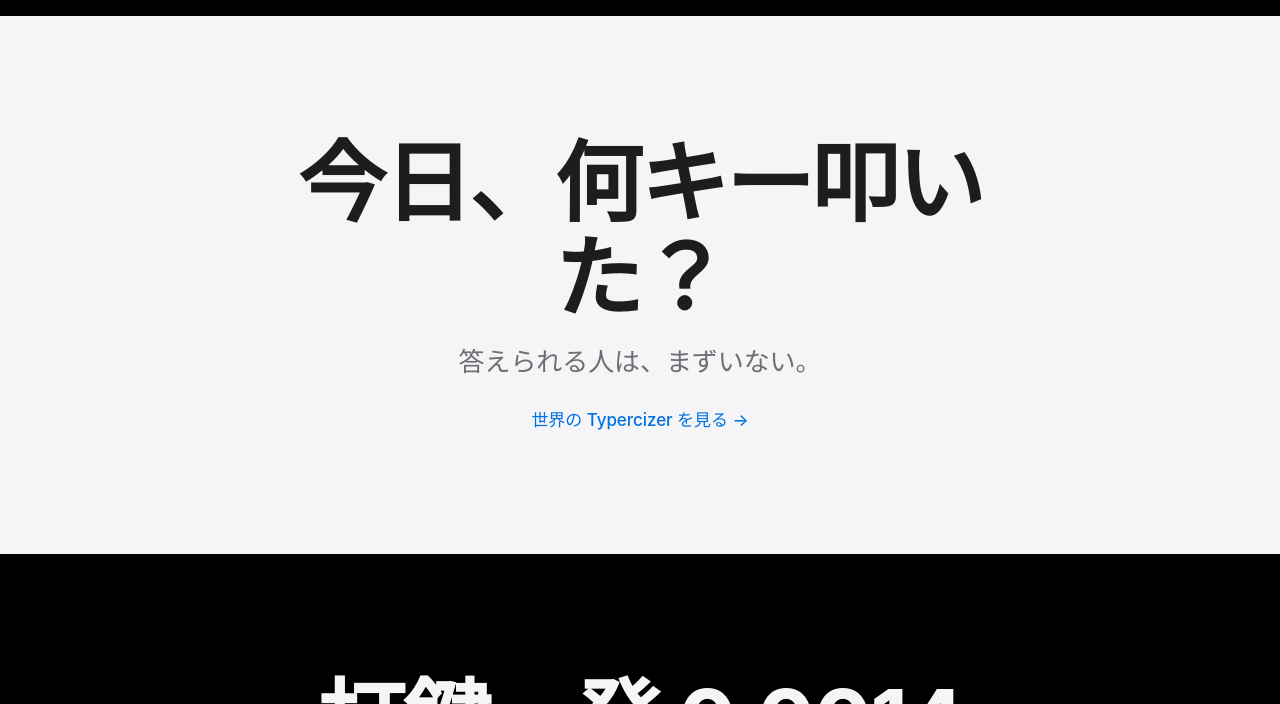
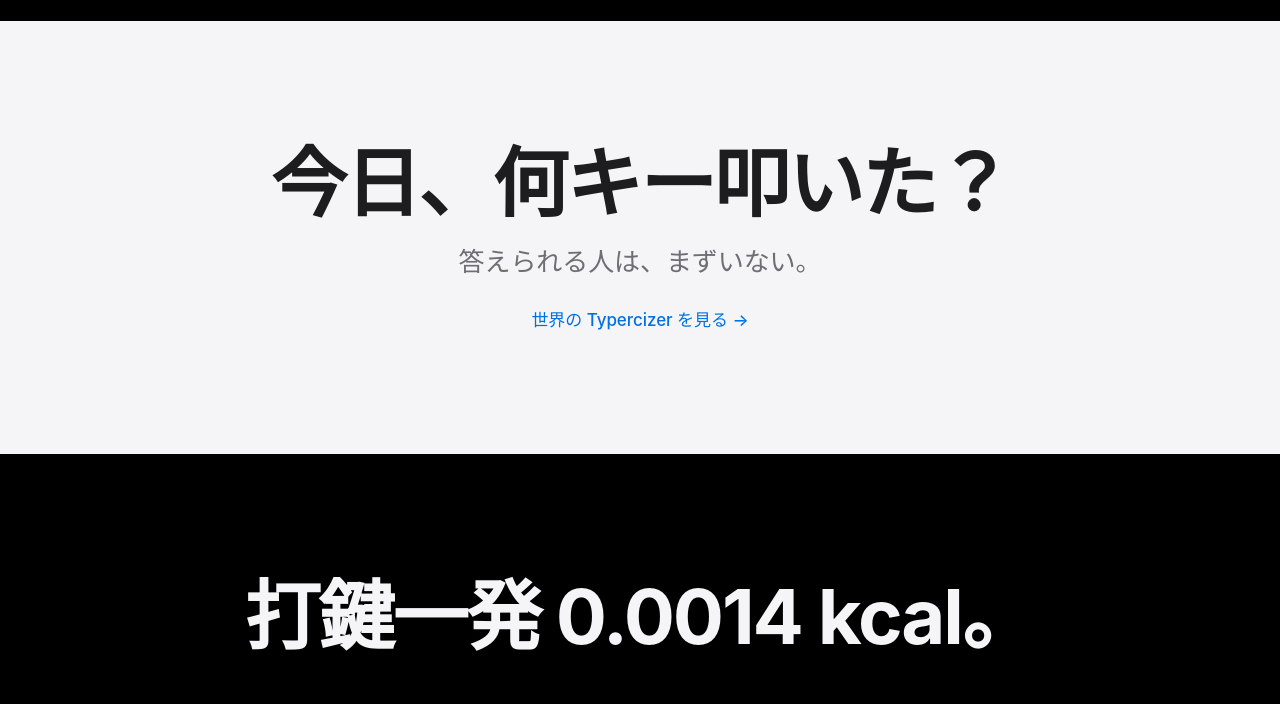
Before and after one commit to toshizumi/typercise, a plain HTML site: page docs/index.html in a window 1280 px wide. Shown: the part 1000-1704 px from the top of the page. Drawn offline with Linux system fonts and the light colour scheme.

Commit message:
LP: 見出しの折り返し改善（narrow幅拡大、フォント微縮小、word-break:keep-all）

```diff
--- a/docs/style.css
+++ b/docs/style.css
@@ -77,7 +77,7 @@ body {
   margin: 0 auto;
   text-align: center;
 }
-.pane-inner.narrow { max-width: 760px; }
+.pane-inner.narrow { max-width: 920px; }
 
 .dark { background: var(--dark-bg); color: var(--dark-text); }
 .dark .muted { color: var(--dark-muted); }
@@ -85,10 +85,12 @@ body {
 .light .muted { color: var(--light-muted); }
 
 .display {
-  font-size: clamp(38px, 7vw, 88px);
+  font-size: clamp(36px, 6.4vw, 76px);
   font-weight: 700;
   letter-spacing: -0.028em;
-  line-height: 1.08;
+  line-height: 1.12;
+  word-break: keep-all;
+  text-wrap: balance;
 }
 
 .lead {
```
